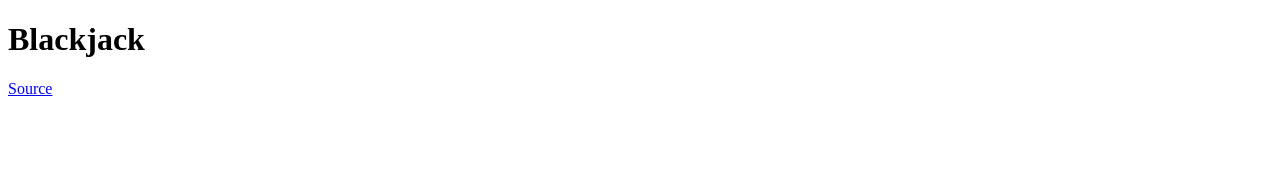
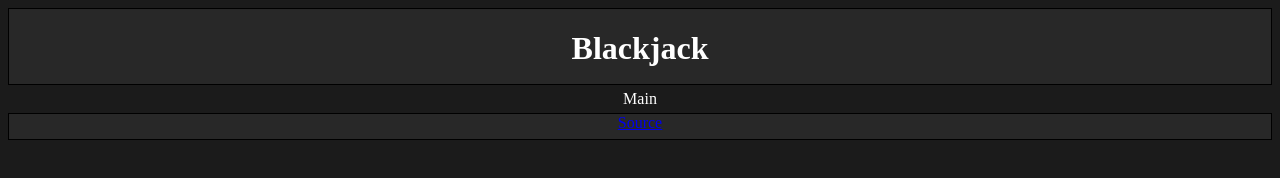
Before and after one commit to ArkhamCookie/blackjack, a website: page public/index.html in a window 1280 px wide. Drawn offline with Linux system fonts and the light colour scheme.

Commit message:
Base css file

```diff
--- /dev/null
+++ b/public/css/main.css
@@ -0,0 +1,25 @@
+html {
+	color: white;
+
+	background-color: #1b1b1b;
+	text-align: center;
+}
+
+main {
+	padding: 5px;
+}
+
+header, footer {
+	background-color: #282828;
+	border-color: black;
+	border-style: solid;
+	border-width: 1px;
+}
+
+header {
+	height: 75px;
+}
+
+footer {
+	height: 25px;
+}
--- a/public/index.html
+++ b/public/index.html
@@ -10,12 +10,17 @@
 
 	<link href="./assets/favicon.ico" rel="icon" type="image/x-icon"/>
 
-	<!-- <link rel="stylesheet" type="text/css" href="./css/main.css"/> -->
-	<!-- <link rel="stylesheet" type="text/css" href="./css/cards.css"/> -->
+	<link rel="stylesheet" type="text/css" href="./css/main.css"/>
 </head>
 
 <body>
-	<header><h1>Blackjack</h1></header>
+	<header>
+		<h1>Blackjack</h1>
+	</header>
+
+	<main>
+		Main
+	</main>
 
 	<footer>
 		<a href="https://github.com/ArkhamCookie/blackjack">Source</a>
```
